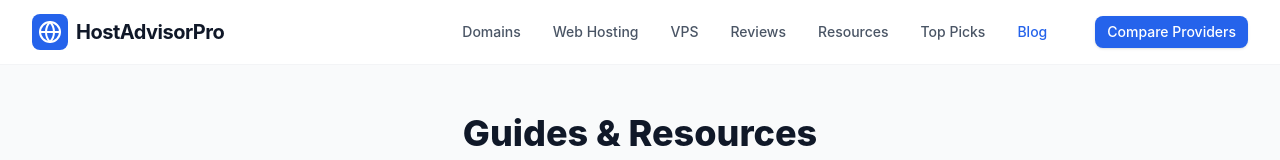
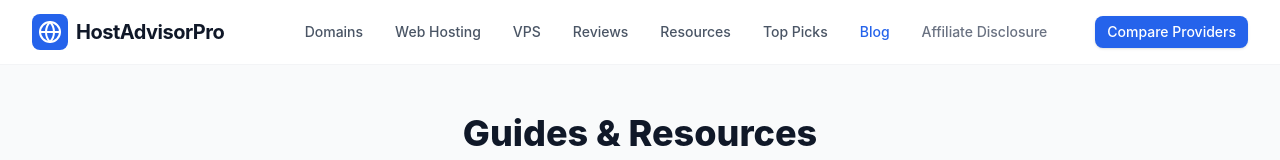
Before and after one commit to thekishanjangid/host_compare, a React (Vite) app: page /blog in a window 1280 px wide. Shown: the top 160 px of the page. Built offline with nearby package versions, Linux system fonts and the light colour scheme.

Commit message:
feat: add affiliate disclosure hover tooltip to navbar

```diff
--- a/src/components/layout/Header.jsx
+++ b/src/components/layout/Header.jsx
@@ -2,7 +2,9 @@ import { useState } from 'react';
 import { Link, useLocation } from 'react-router-dom';
 import { Button } from '../ui/Button';
 import { Menu, X, Globe, ChevronDown } from 'lucide-react';
+
 import { cn } from '../../lib/utils';
+import { AffiliateDisclosureTooltip } from '../ui/AffiliateDisclosureTooltip';
 
 export function Header() {
   const [isMenuOpen, setIsMenuOpen] = useState(false);
@@ -46,6 +48,7 @@ export function Header() {
                 {link.name}
               </Link>
             ))}
+            <AffiliateDisclosureTooltip />
             <Button size="sm" className="ml-4">
               Compare Providers
             </Button>
@@ -85,6 +88,7 @@ export function Header() {
                 {link.name}
               </Link>
             ))}
+            <AffiliateDisclosureTooltip mobile />
             <div className="pt-4">
               <Button className="w-full">Compare Providers</Button>
             </div>
--- /dev/null
+++ b/src/components/ui/AffiliateDisclosureTooltip.jsx
@@ -0,0 +1,43 @@
+import { Info } from 'lucide-react';
+
+export function AffiliateDisclosureTooltip({ mobile = false }) {
+  if (mobile) {
+    return (
+      <div className="group relative block py-3 border-b border-gray-50 cursor-pointer">
+        <div className="flex items-center justify-between text-base font-medium text-gray-500 hover:text-gray-900">
+          <span>Affiliate Disclosure</span>
+          <Info className="h-4 w-4" />
+        </div>
+
+        {/* Tooltip Content - Always visible on expand/click in mobile or handled via hover for simplicity in this pure CSS implementation if 'group-hover' works well on tap */}
+        <div className="hidden group-active:block group-focus:block group-hover:block mt-2 p-3 bg-gray-50 rounded-lg text-sm text-gray-600 leading-relaxed border border-gray-100">
+          Some links on this site are affiliate links. We may earn a commission at no extra cost to you. Our content remains independent and research-based.
+        </div>
+      </div>
+    );
+  }
+
+  return (
+    <div className="relative group inline-block">
+      <button
+        type="button"
+        className="text-sm font-medium text-gray-500 cursor-default hover:text-gray-900 flex items-center gap-1 transition-colors outline-none focus:text-gray-900"
+        aria-label="Affiliate Disclosure Information"
+      >
+        Affiliate Disclosure
+      </button>
+
+      {/* Tooltip Popup */}
+      <div className="absolute left-1/2 -translate-x-1/2 top-full mt-2 w-72 p-4 bg-white rounded-xl shadow-xl border border-gray-100 opacity-0 invisible group-hover:opacity-100 group-hover:visible group-focus-within:opacity-100 group-focus-within:visible transition-all duration-200 z-50 transform origin-top">
+        {/* Arrow */}
+        <div className="absolute top-0 left-1/2 -translate-x-1/2 -mt-2 border-8 border-transparent border-b-white drop-shadow-sm"></div>
+
+        <div className="relative z-10">
+          <p className="text-xs text-gray-600 leading-relaxed text-center">
+            Some links on this site are affiliate links. We may earn a commission at no extra cost to you. Our content remains independent and research-based.
+          </p>
+        </div>
+      </div>
+    </div>
+  );
+}
```
